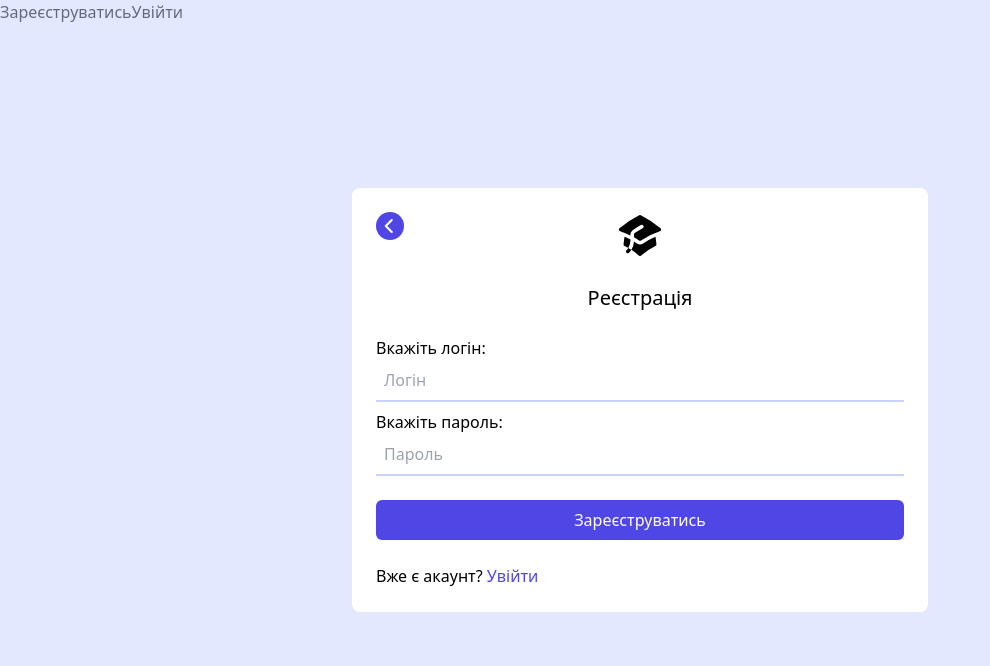
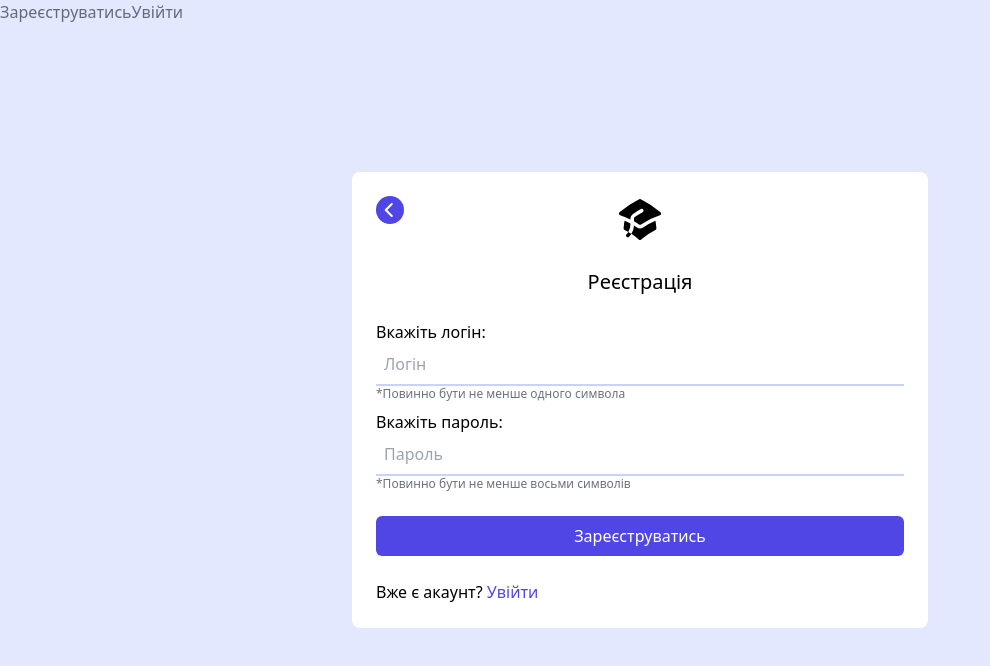
Before and after one commit to oxb4f/curly-broccoli, a Vue app in the folder frontend/: page /register in a window 1280 px wide. Shown: the top 666 px of the page, without its empty margins (0-990 px from the left). Built offline with nearby package versions, Linux system fonts and the light colour scheme.

Commit message:
feat(base input): add input description

```diff
--- a/frontend/src/app/assets/styles/main.css
+++ b/frontend/src/app/assets/styles/main.css
@@ -8,6 +8,10 @@
 }
 
 .input {
+}
+
+.input__description {
+  @apply text-xs text-project-text-color-soft;
 }
 
 .modal {
--- a/frontend/src/app/components/BaseInput.vue
+++ b/frontend/src/app/components/BaseInput.vue
@@ -1,6 +1,10 @@
 <script setup>
 defineProps({
   label: {
+    type: [String, Boolean],
+    default: false
+  },
+  description: {
     type: [String, Boolean],
     default: false
   }
@@ -12,4 +16,5 @@ const model = defineModel({ type: String });
 <template>
   <label v-if="label" :for="$attrs.id">{{ label }}</label>
   <input class="input" v-bind="$attrs" v-model="model" />
+  <span v-if="description && !model" class="input__description">{{ description }}</span>
 </template>
--- a/frontend/src/form/components/FormInput.vue
+++ b/frontend/src/form/components/FormInput.vue
@@ -3,6 +3,10 @@ import BaseInput from '@/app/components/BaseInput.vue';
 
 defineProps({
   label: {
+    type: [String, Boolean],
+    default: false
+  },
+  description: {
     type: [String, Boolean],
     default: false
   },
@@ -14,6 +18,6 @@ defineProps({
 </script>
 
 <template>
-  <BaseInput :label v-bind="$attrs" class="form__input" />
+  <BaseInput :label :description v-bind="$attrs" class="form__input" />
   <span v-if="error" class="form__error">{{ error }}</span>
 </template>
--- a/frontend/src/form/views/LoginView.vue
+++ b/frontend/src/form/views/LoginView.vue
@@ -35,7 +35,7 @@ const { inputs, errors, clearErrors } = useForm({ username: '', password: '' });
               v-model="inputs.password"
               :error="errors.password"
             />
-            <RouterLink class="link" to="/">Забули пароль?</RouterLink>
+            <span><RouterLink class="link" to="/">Забули пароль?</RouterLink></span>
           </FormItem>
         </template>
         <template #footer>
--- a/frontend/src/form/views/RegisterView.vue
+++ b/frontend/src/form/views/RegisterView.vue
@@ -50,6 +50,7 @@ const { inputs, errors, clearErrors } = useForm({ username: '', password: '' });
               class="form__username-input"
               placeholder="Логін"
               v-model="inputs.username"
+              description="*Повинно бути не менше одного символа"
               :error="errors.username"
             />
           </FormItem>
@@ -61,6 +62,7 @@ const { inputs, errors, clearErrors } = useForm({ username: '', password: '' });
               class="form__password-input"
               placeholder="Пароль"
               v-model="inputs.password"
+              description="*Повинно бути не менше восьми символів"
               :error="errors.password"
             />
           </FormItem>
```
